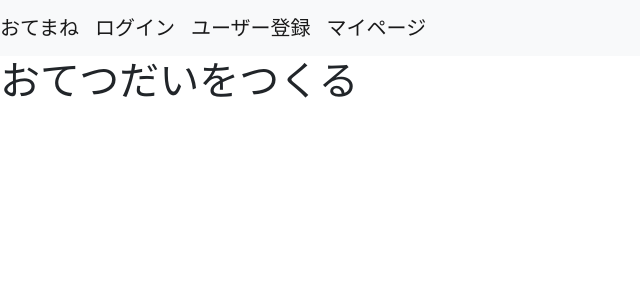
After one commit to yzwnrm/otemane, a Django app: template otemane/templates/help_make.html in a window 1280 px wide. The commit adds this page. Shown: the top 300 px of the page, without its empty margins (0-640 px from the left). Run offline with Django 5.2, Linux system fonts and the light colour scheme; the template is opened without the code that fills it, so the values that code supplies are empty.

Commit message:
help.html作成1

```diff
--- a/otemane/app/urls.py
+++ b/otemane/app/urls.py
@@ -1,7 +1,8 @@
 from django.urls import path
 from .views import (
     RegistUserView, HomeView, UserLoginView,
-    UserLogoutView,UserView
+    UserLogoutView, UserView,
+    # HelpSelectView, CalendarView, HelpMakeView
 )
 
 app_name = 'app'
@@ -10,6 +11,9 @@ urlpatterns = [
     path('home/', HomeView.as_view(), name='home'),
     path('regist/', RegistUserView.as_view(), name='regist'),
     path('user_login/', UserLoginView.as_view(), name='user_login'),
+    path('user_logout/', UserLogoutView.as_view(), name='user_logout'),
     path('user/', UserView.as_view(), name='user'),
-
+    # path('help_select/', HelpSelectView.as_view(), name='help_select'),
+    # path('calendar/', CalendarView.as_view(), name='calendarr'),
+    # path('help_make/', HelpMakeView.as_view(), name='help_make'),
 ]
--- a/otemane/app/views.py
+++ b/otemane/app/views.py
@@ -29,13 +29,13 @@ class UserLoginView(FormView):
         return super().form_valid(form)
 
     def get_success_url(self):
-        next_url = self.request.GRT.get('next')
+        next_url = self.request.GET.get('next')
         return next_url if next_url else self.success_url
 
 
 class UserLogoutView(View):
     def get(self, request, *args, **kwargs):
-        return render(request, 'logout.html')
+        return render(request, 'user_logout.html')
 
     def post(self, request, *args, **kwargs):
         logout(request)
--- a/otemane/templates/base.html
+++ b/otemane/templates/base.html
@@ -8,10 +8,13 @@
         <nav class="navbar navbar-expand-lg navbar-light bg-light">
             <a class="navbar-brand" href="{% url 'app:home'%}">おてまね</a>
             {% if user.is_authenticated %}
+            {% comment %} <a class="navbar-brand" href="{% url 'app:help_select' %}">えらんだおてつだい</a>
+            <a class="navbar-brand" href="{% url 'app:calendar' %}">カレンダー</a>
+            <a class="navbar-brand" href="{% url 'app:help_make' %}">おてつだいをつくる</a> {% endcomment %}
             <a class="navbar-brand" href="{% url 'app:user_logout' %}">ログアウト</a>
             {% else %}
-                <a class="navbar-brand" href="{% url 'app:user_login' %}">ログイン</a>
-                <a class="navbar-brand" href="{% url 'app:regist' %}">ユーザー登録</a>
+            <a class="navbar-brand" href="{% url 'app:user_login' %}">ログイン</a>
+            <a class="navbar-brand" href="{% url 'app:regist' %}">ユーザー登録</a>
             {% endif %}
             <a class="navbar-brand" href="{% url 'app:user' %}">マイページ</a>
         </nav>
--- /dev/null
+++ b/otemane/templates/help_make.html
@@ -0,0 +1,4 @@
+{% extends "base.html" %}
+{% block content %}
+<h1>おてつだいをつくる</h1>
+{% endblock  %}
--- /dev/null
+++ b/otemane/templates/help_select.html
@@ -0,0 +1,4 @@
+{% extends "base.html" %}
+{% block content %}
+<h1>えらんだおてつだい</h1>
+{% endblock  %}
--- a/otemane/templates/user.html
+++ b/otemane/templates/user.html
@@ -1,5 +1,5 @@
 {% extends "base.html" %}
 {% block content %}
-<h1>ログインが必要です。</h1>
-<p>{{ user.username }}</p>
+<h1>マイページ</h1>
+{% comment %} <p>{{ user.username }}</p> {% endcomment %}
 {% endblock  %}
```
Also changed, not shown: otemane/templates/user_logout.html (renamed from otemane/templates/logout.html).
